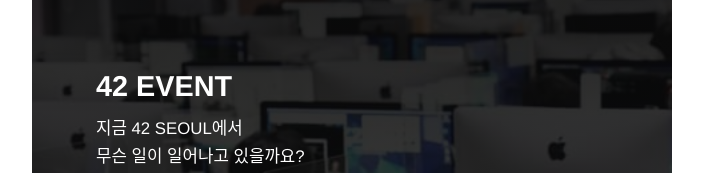
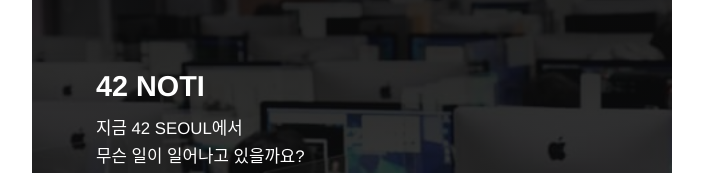
Before and after one commit to 42Sunny/42noti_front, a React (Create React App) app: page /login in a window 1280 px wide. Shown: the part 242-415 px from the top of the page, without its empty margins (288-991 px from the left). Built offline with nearby package versions, Linux system fonts and the light colour scheme; no server answers.

Commit message:
서비스명 임시로 변경, GA 추가

```diff
--- a/public/index.html
+++ b/public/index.html
@@ -24,10 +24,18 @@
       work correctly both with client-side routing and a non-root public URL.
       Learn how to configure a non-root public URL by running `npm run build`.
     -->
-    <title>42 Event</title>
+    <title>42 Noti</title>
+    <!-- Global site tag (gtag.js) - Google Analytics -->
+    <script async src="https://www.googletagmanager.com/gtag/js?id=G-KNXH1S034K"></script>
+    <script>
+      window.dataLayer = window.dataLayer || [];
+      function gtag(){dataLayer.push(arguments);}
+      gtag('js', new Date());
+      gtag('config', 'G-KNXH1S034K');
+    </script>
   </head>
   <body>
-    <noscript>Reminder For 42 Seoul Cadet</noscript>
+    <noscript>Notification For 42 Seoul Cadet</noscript>
     <div id="root"></div>
     <!--
       This HTML file is a template.
--- a/src/components/Header.tsx
+++ b/src/components/Header.tsx
@@ -6,7 +6,7 @@
   return (
     <StyledHeader>
       <Link to="/">
-        <h1>42 EVENT</h1>
+        <h1>42 NOTI</h1>
       </Link>
       <Link to="/my/on">
         <span>내 이벤트</span>
--- a/src/pages/Login.tsx
+++ b/src/pages/Login.tsx
@@ -23,7 +23,7 @@
   return (
     <StyledMain>
       <img src={logo} alt="logo" />
-      <h1>42 EVENT</h1>
+      <h1>42 NOTI</h1>
       <p>
         지금 42 SEOUL에서
         <br />
```
